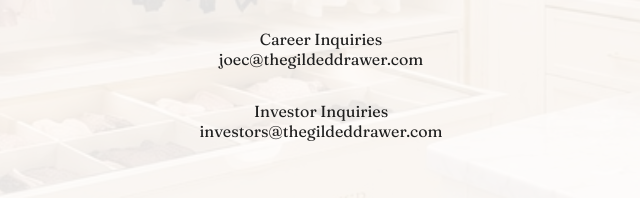
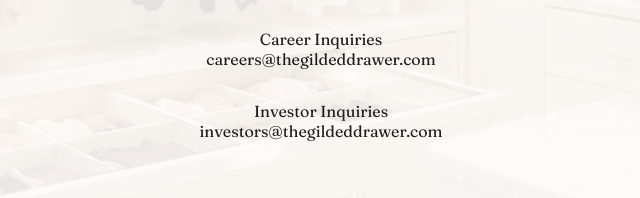
Before and after one commit to 229mp4pfbv-dot/thegildeddrawer, a plain HTML site: page index.html in a window 1280 px wide. Shown: the part 1290-1488 px from the top of the page, 319-959 px from the left. Drawn offline with Linux system fonts and the light colour scheme.

Commit message:
Update career email

```diff
--- a/index.html
+++ b/index.html
@@ -203,7 +203,7 @@
 
 <div class="email">
     Career Inquiries<br>
-    joec@thegildeddrawer.com
+   careers@thegildeddrawer.com
 </div>
 
 <br>
```
